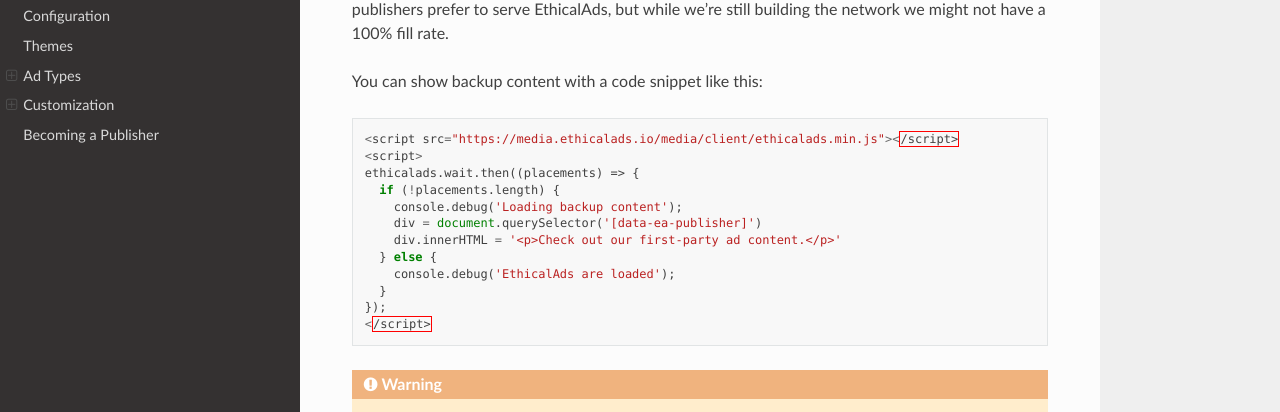
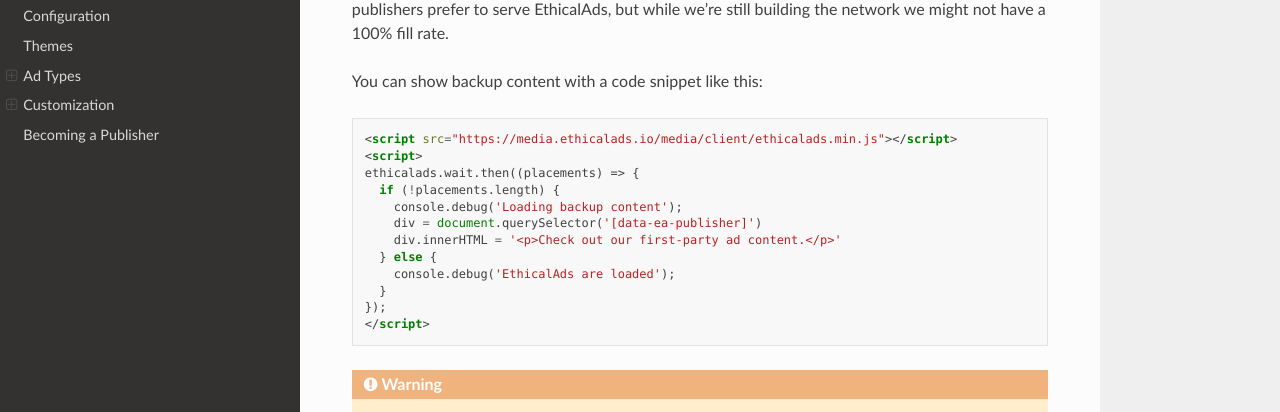
Before and after one commit to readthedocs/ethical-ad-client, a Sphinx documentation site: the page built from docs/index.rst, in a window 1280 px wide and 900 px high, scrolled down 4883 px. Shown: the part 188-600 px from the top of the window. Built offline with Sphinx 7.4.7 and the Read the Docs theme 2.0.0, drawn with Linux system fonts in a browser that asks for light colours.

Commit message:
Update docs/index.rst
Co-authored-by: David Fischer <david@readthedocs.org>

```diff
--- a/docs/index.rst
+++ b/docs/index.rst
@@ -244,7 +244,7 @@
 
 You can show backup content with a code snippet like this:
 
-.. code:: javascript
+.. code:: html
 
   <script src="https://media.ethicalads.io/media/client/ethicalads.min.js"></script>
   <script>
```
